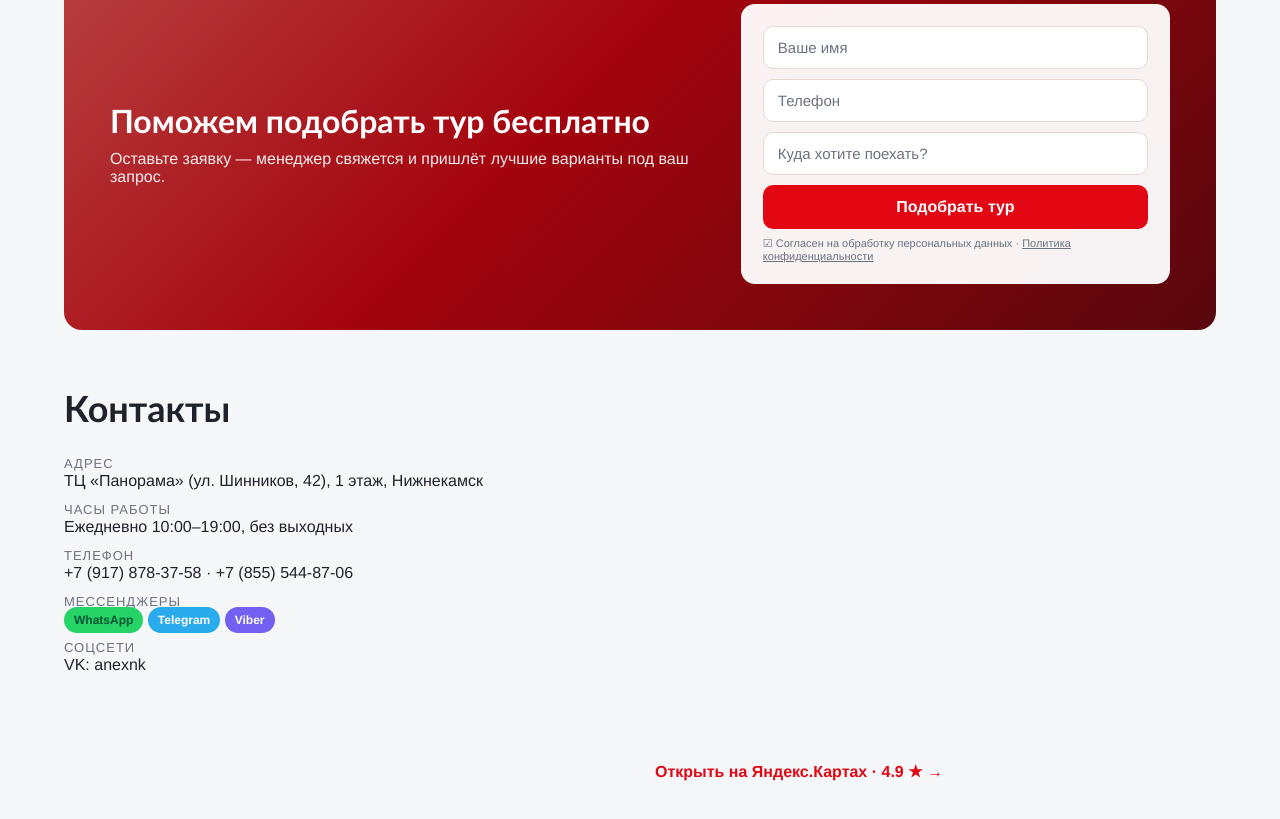
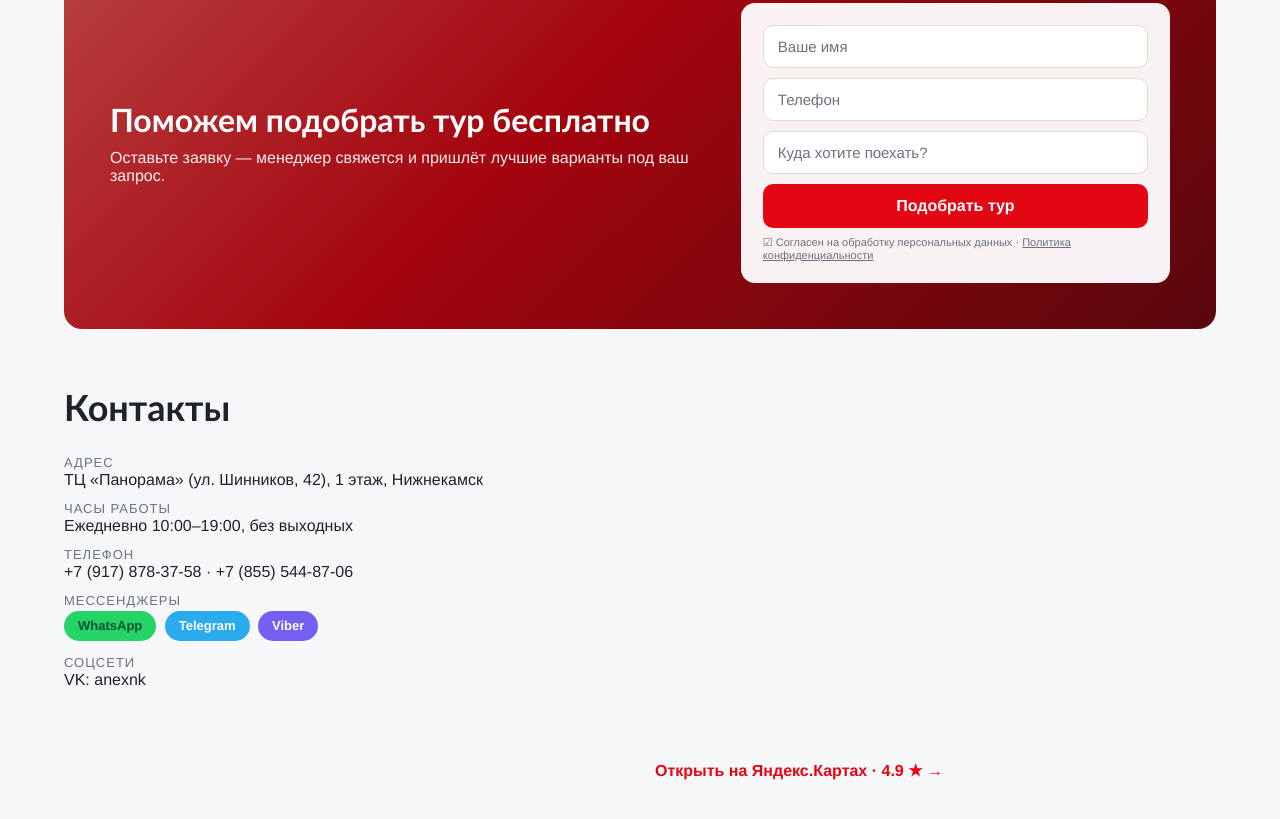
Before and after one commit to iillyyaa1997/voyage-travel-preview, a plain HTML site: page index.html in a window 1280 px wide. Shown: the part 4341-5160 px from the top of the page. Drawn offline with Linux system fonts and the light colour scheme.

Commit message:
fix: messenger chips overlapping next label in contacts (inline→inline-block)

```diff
--- a/index.html
+++ b/index.html
@@ -98,7 +98,8 @@
   .tc .nm{font-family:var(--serif);font-weight:700;font-size:19px;margin-top:6px}
   .tc .sp{color:var(--mut);font-size:13px;margin-top:4px}
   .tc .ch{display:flex;gap:6px;justify-content:center;margin-top:12px}
-  .chip{padding:6px 10px;border-radius:20px;font-size:12px;font-weight:700;color:#fff}
+  .chip{display:inline-block;line-height:1.1;vertical-align:middle;padding:6px 10px;border-radius:20px;font-size:12px;font-weight:700;color:#fff}
+  .cinfo .chip{font-size:13px;padding:8px 14px;margin:2px 4px 2px 0}
   .wa{background:#25d366;color:#053} .tg{background:#2aabee} .vb{background:#7360f2}
   .tc .ph2{margin-top:10px;color:var(--prim);font-weight:700;font-size:13px}
   /* REVIEWS */
```
